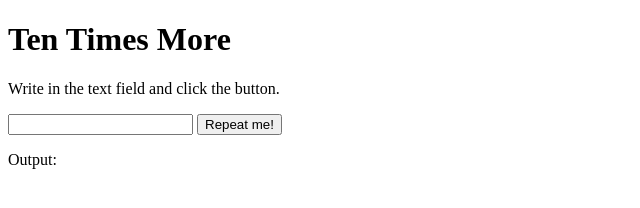
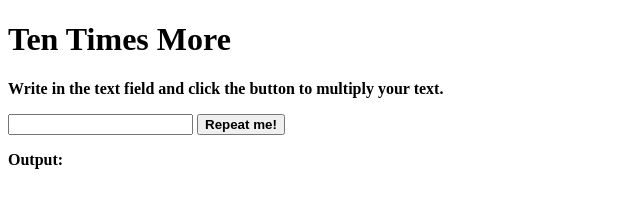
Before and after one commit to tiagoliveira2002/Javascript, a plain HTML site: page RepeatMe.html in a window 1280 px wide. Shown: the whole page, without its empty margins (0-640 px from the left). Drawn offline with Linux system fonts and the light colour scheme.

Commit message:
changes in code

```diff
--- a/RepeatMe.html
+++ b/RepeatMe.html
@@ -1,23 +1,30 @@
 <!DOCTYPE html>
 <html>
 <head>
-
+<title>Multiply by ten</title>
 <script>
-function repeatMe(){
+function repeatMe(times){
   var val = document.getElementById('inputField').value;
   document.getElementById('result').innerHTML = val;
+  var max = 10;
+  var text = "";
+  for(var i = 0; i = max; i++){
+    text += val;
+
+  }
+
 }
 </script>
 
 <body>
 
-<h1>Ten Times More</h1>
-<p> Write in the text field and click the button.</p>
+<h1><b>Ten Times More</b></h1>
+<p><b> Write in the text field and click the button to multiply your text.</b></p>
 
 <input type="text" id="inputField">
-<button onclick="repeatMe()">Repeat me!</button>
+<button onclick="repeatMe()"><b>Repeat me!</b></button>
 
-<p> Output:</p>
+<p><b> Output:</b></p>
 
 <div id="result">
 
```
Also changed, not shown: function repeat.html (+2 -2 lines).
